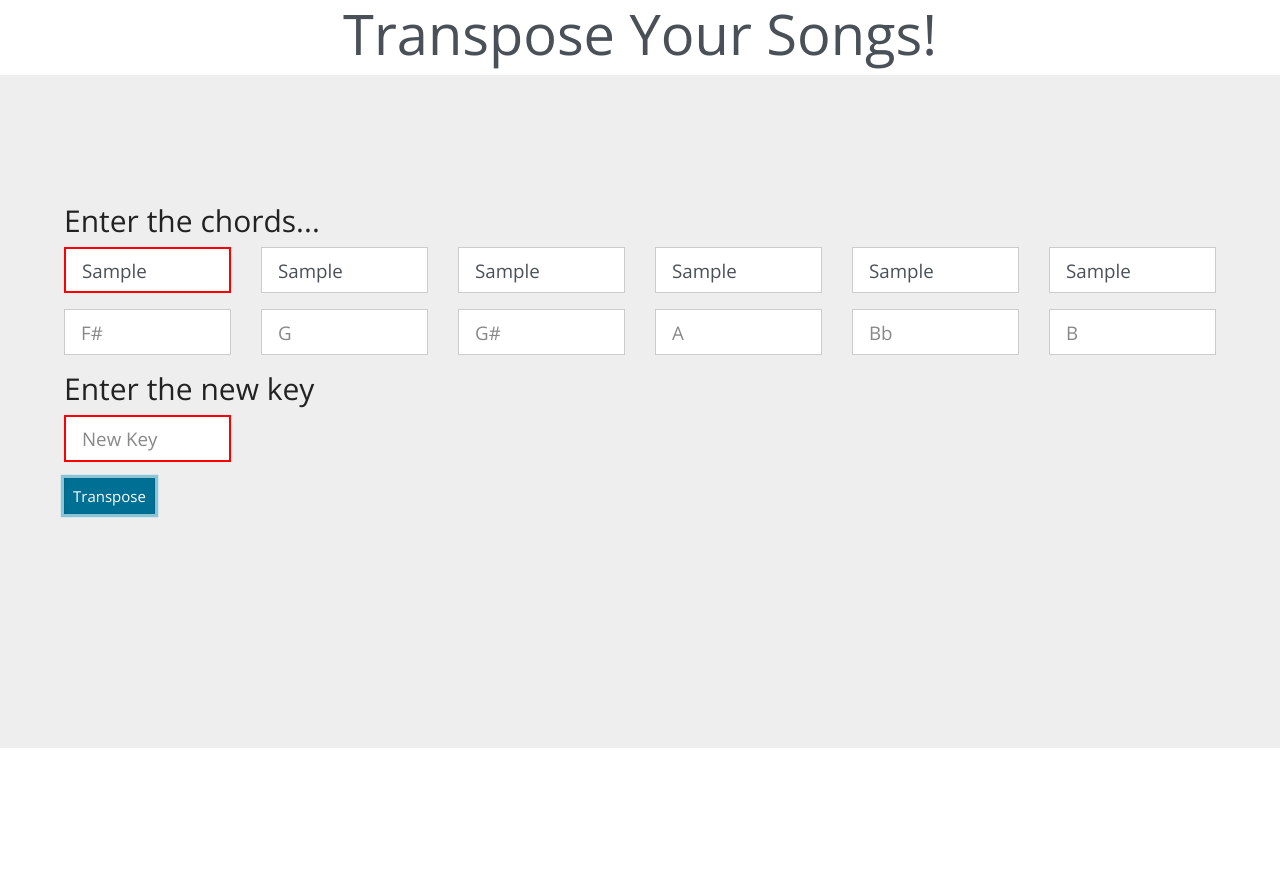
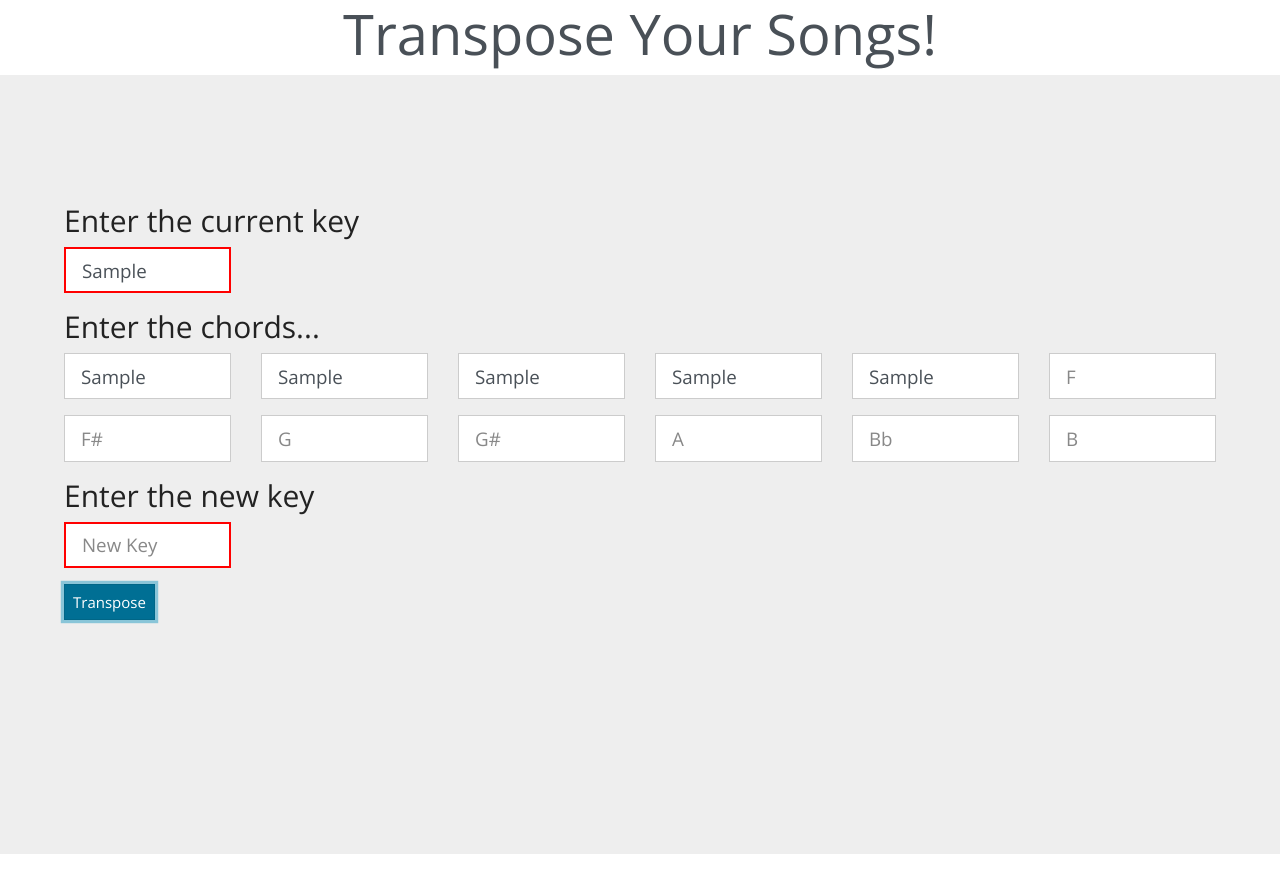
Before and after one commit to kabindrashrsth/transposer, a plain HTML site: page index.html in a window 1280 px wide. Both pictures are taken after typing "Sample", "Sample", "Sample", "Sample", "Sample", "Sample" into the empty fields and a click on the button "Transpose". Before the commit the page ends 812 px from the top, so only its background shows below. Drawn offline with nearby package versions, Linux system fonts and the light colour scheme.

Commit message:
Updates
The program will ask the user to enter the current key and the chords separately.

```diff
--- a/app.js
+++ b/app.js
@@ -12,7 +12,7 @@ let noteArr1 = [
   "Bb",
   "B"
 ];
-
+//let noteArr2 = ["m", "b", "#", "7", "3", "9"];
 let noteArr2 = ["m"];
 let noteArr3 = ["7", "9", "2", "4"];
 
@@ -28,9 +28,9 @@ function transposeProcess(e) {
   let valid = true; // checks if user-input is valid or not
 
   document.getElementById("new-key").style.border = "none";
-  document.getElementById("user-input1").style.border = "none";
+  document.getElementById("old-key").style.border = "none";
 
-  let prevKID = document.getElementById("user-input1");
+  let prevKID = document.getElementById("old-key");
   let newKID = document.getElementById("new-key");
 
   // Previous Key
@@ -45,7 +45,8 @@ function transposeProcess(e) {
 
   if (newK != -1 && prevK != -1) {
     // newK is valid, so sets green border
-    document.getElementById("new-key").style.border = "green solid 1px";
+    document.getElementById("old-key").style.border = "#E88F00 solid 2px";
+    document.getElementById("new-key").style.border = "#E88F00 solid 2px";
 
     let addingFactor = noteArr1.length + (newK - prevK);
 
@@ -105,7 +106,7 @@ function transposeProcess(e) {
     }
   } else {
     if (newK === -1) {
-      document.getElementById("new-key").style.border = "red solid 2px";
+      newKID.style.border = "red solid 2px";
       if (newKID.value === "") {
         showKeyWarning();
       } else {
@@ -113,7 +114,7 @@ function transposeProcess(e) {
       }
     }
     if (prevK === -1) {
-      document.getElementById("user-input1").style.border = "red solid 2px";
+      prevKID.style.border = "red solid 2px";
       if (prevKID.value === "") {
         showKeyWarning();
       } else {
--- a/index.html
+++ b/index.html
@@ -9,13 +9,6 @@
       rel="stylesheet"
       href="https://bootswatch.com/4/yeti/bootstrap.min.css"
     />
-    <!--
-    <link
-      rel="stylesheet"
-      href="https://maxcdn.bootstrapcdn.com/bootstrap/4.0.0-alpha.2/css/bootstrap.min.css"
-      integrity="sha384-y3tfxAZXuh4HwSYylfB+J125MxIs6mR5FOHamPBG064zB+AFeWH94NdvaCBm8qnd"
-      crossorigin="anonymous"
-    /> -->
 
     <title>Transpose your songs</title>
   </head>
@@ -26,6 +19,22 @@
     <div class="jumbotron" style="overflow: hidden;">
       <div style="width: 100%; margin: auto;">
         <form>
+
+            <h2>Enter the current key</h2>
+            <div class="row">
+              <div class="col-sm-2">
+                <div class="form-group" >
+                  <input
+                    type="text"
+                    id="old-key"
+                    placeholder="Old Key"
+                    class="form-control form-control-lg"
+                    style="border: #E88F00 solid 2px"
+                  />
+                </div>
+              </div>
+            </div>
+
           <h2>Enter the chords...</h2>
 
           <div class="row">
@@ -34,7 +43,7 @@
                 <input
                   type="text"
                   id="user-input1"
-                  placeholder="Key"
+                  placeholder="C"
                   class="form-control form-control-lg"
                 />
               </div>
@@ -172,6 +181,7 @@
                   id="new-key"
                   placeholder="New Key"
                   class="form-control form-control-lg"
+                  style="border: #E88F00 solid 2px"
                 />
               </div>
             </div>
```
